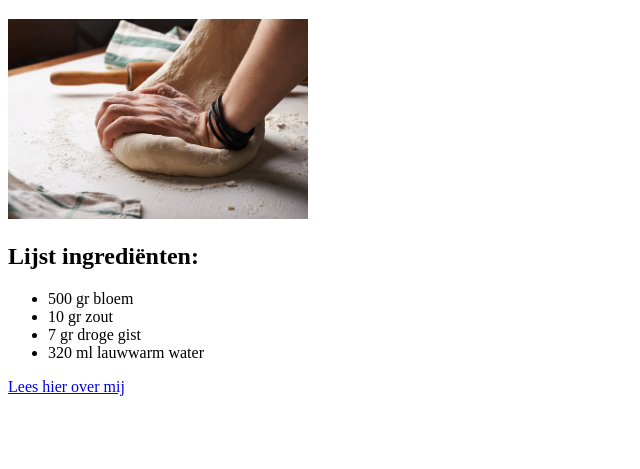
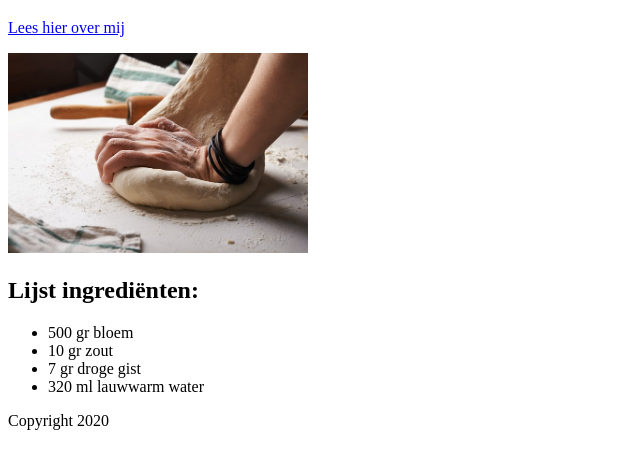
Before and after one commit to isaunone/WA_html_semantic_layout, a plain HTML site: page index.html in a window 1280 px wide. Shown: the part 61-530 px from the top of the page, without its empty margins (0-640 px from the left). Drawn offline with Linux system fonts and the light colour scheme.

Commit message:
added nav

```diff
--- a/index.html
+++ b/index.html
@@ -10,6 +10,11 @@
     <header>
         <h1>Brood (basis)recept</h1>
     </header>
+    <nav>
+        <p>
+            <a href="about.html">Lees hier over mij</a>
+        </p>
+    </nav>
     <main>
         <img width="300" src="bread-dough.jpg" alt="Bread dough">
         <section>
@@ -23,7 +28,7 @@
         </section>
     </main>
     <footer>
-        <a href="about.html">Lees hier over mij</a>
+        Copyright 2020
     </footer>
 </body>
 </html>
```
